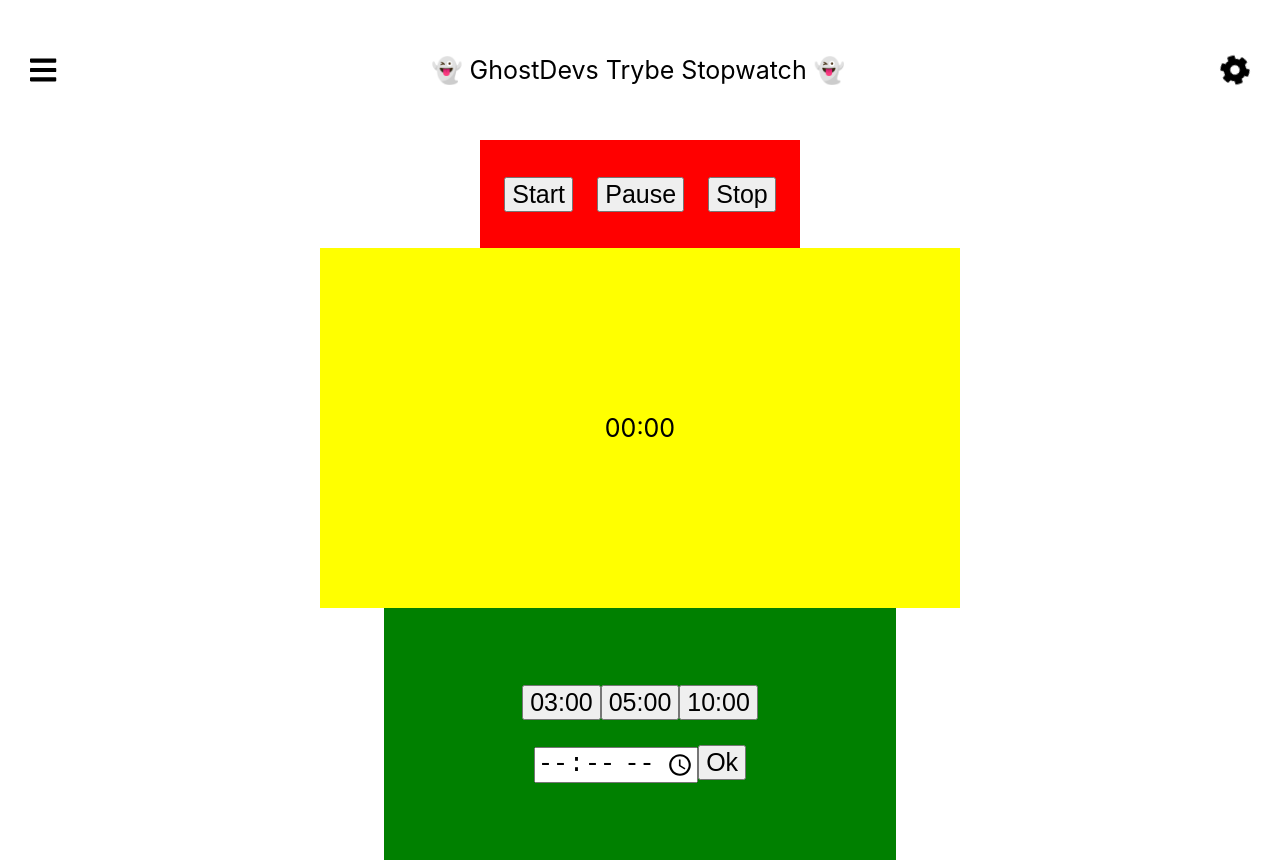
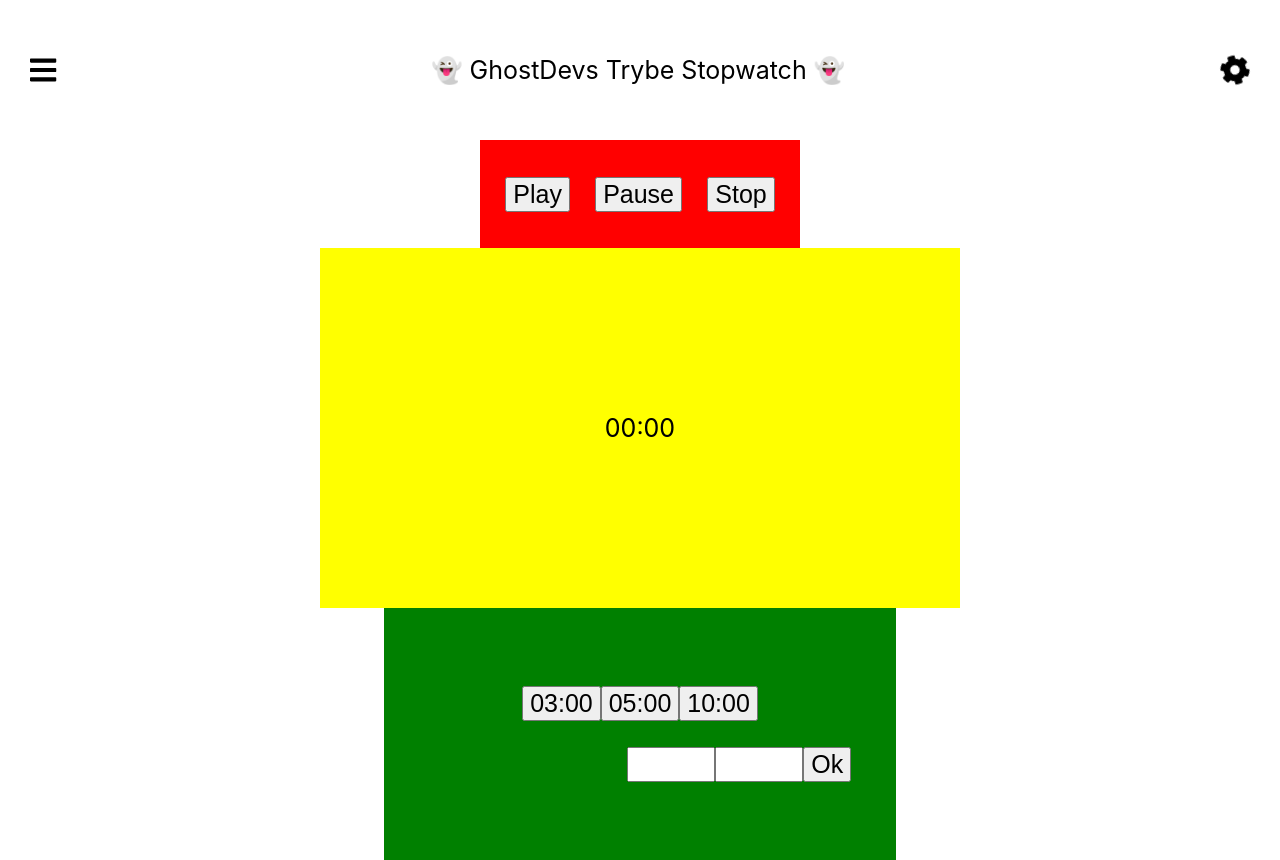
Before and after one commit to alanmdf/ghostdevs-stopwatch, a React (Create React App) app in the folder stopwatch-challenge/: page / in a window 1280 px wide. Built offline with nearby package versions, Linux system fonts and the light colour scheme.

Commit message:
Botao de tempo customizado implementado

```diff
--- a/stopwatch-challenge/src/App.css
+++ b/stopwatch-challenge/src/App.css
@@ -64,4 +64,10 @@ header {
 
 .customize-timer-div {
   margin-top: 5%;
+  display: flex;
+  width: 5%;
 }
+
+.input-minutes, .input-seconds {
+  width: 10vh;
+}
--- a/stopwatch-challenge/src/Components/ActionButtons.jsx
+++ b/stopwatch-challenge/src/Components/ActionButtons.jsx
@@ -2,16 +2,12 @@ import React, { Component } from 'react';
 import PropTypes from 'prop-types';
 
 class ActionButtons extends Component {
-  constructor(props) {
-    super(props);
-  }
-
   render() {
     const { startClock, pauseClock, stopClock } = this.props;
 
     return (
       <div className="action-btns-div">
-        <button type="button" onClick={ startClock }>Start</button>
+        <button type="button" onClick={ startClock }>Play</button>
         <button type="button" onClick={ pauseClock }>Pause</button>
         <button type="button" onClick={ stopClock }>Stop</button>
       </div>
--- a/stopwatch-challenge/src/Components/RenderApp.jsx
+++ b/stopwatch-challenge/src/Components/RenderApp.jsx
@@ -17,14 +17,11 @@ class RenderApp extends Component {
     this.changeTimer = this.changeTimer.bind(this);
     this.finishMinutes = this.finishMinutes.bind(this);
     this.setStandardTimer = this.setStandardTimer.bind(this);
+    this.setCustomTimer = this.setCustomTimer.bind(this);
     this.checkZeros = this.checkZeros.bind(this);
+    this.startClock = this.startClock.bind(this);
     this.pauseClock = this.pauseClock.bind(this);
     this.stopClock = this.stopClock.bind(this);
-  }
-
-  componentDidMount() {
-    this.changeTimer();
-    this.checkZeros();
   }
 
   componentDidUpdate() {
@@ -35,6 +32,13 @@ class RenderApp extends Component {
     this.setState({
       timerSecond: 0,
       timerMin: minutes,
+    });
+  }
+
+  setCustomTimer(min, sec) {
+    this.setState({
+      timerSecond: sec,
+      timerMin: min,
     });
   }
 
@@ -63,6 +67,13 @@ class RenderApp extends Component {
     }));
   }
 
+  startClock() {
+    const { timerSecond, timerMin } = this.state;
+    if (timerMin === 0 && timerSecond === 0) {
+      return null;
+    } this.changeTimer();
+  }
+
   pauseClock() {
     clearInterval(this.interval);
   }
@@ -79,12 +90,15 @@ class RenderApp extends Component {
         <Header />
         <section className="main-section">
           <ActionButtons
-            startClock={ this.changeTimer }
+            startClock={ this.startClock }
             pauseClock={ this.pauseClock }
             stopClock={ this.stopClock }
           />
           <Timer timerSecond={ timerSecond } timerMin={ timerMin } />
-          <SetupButtons setStandardTimer={ this.setStandardTimer } />
+          <SetupButtons
+            setStandardTimer={ this.setStandardTimer }
+            setCustomTimer={ this.setCustomTimer }
+          />
         </section>
       </main>
     );
--- a/stopwatch-challenge/src/Components/SetupButtons.jsx
+++ b/stopwatch-challenge/src/Components/SetupButtons.jsx
@@ -4,17 +4,25 @@ import PropTypes from 'prop-types';
 class SetupButtons extends Component {
   constructor(props) {
     super(props);
-    this.state = {};
 
-    this.handleClick = this.handleClick.bind(this);
+    this.state = {
+      customMin: 0,
+      customSec: 0,
+    };
+
+    this.handleChange = this.handleChange.bind(this);
   }
 
-  handleClick() {
-    console.log();
+  handleChange({ target }) {
+    console.log(target.name, target.value);
+    this.setState({
+      [target.name]: Number(target.value),
+    });
   }
 
   render() {
-    const { setStandardTimer } = this.props;
+    const { setStandardTimer, setCustomTimer } = this.props;
+    const { customMin, customSec } = this.state;
     const THREE_MINUTES = 3;
     const FIVE_MINUTES = 5;
     const TEN_MINUTES = 10;
@@ -42,8 +50,26 @@ class SetupButtons extends Component {
           </button>
         </div>
         <form className="customize-timer-div">
-          <input type="time" />
-          <button type="button" onClick={ this.handleClick }>Ok</button>
+          <input
+            type="text"
+            name="customMin"
+            className="input-minutes"
+            onChange={ this.handleChange }
+            maxLength="2"
+          />
+          <input
+            type="text"
+            name="customSec"
+            className="input-seconds"
+            onChange={ this.handleChange }
+            maxLength="2"
+          />
+          <button
+            type="button"
+            onClick={ () => setCustomTimer(customMin, customSec) }
+          >
+            Ok
+          </button>
         </form>
       </div>
     );
@@ -52,6 +78,7 @@ class SetupButtons extends Component {
 
 SetupButtons.propTypes = {
   setStandardTimer: PropTypes.func.isRequired,
+  setCustomTimer: PropTypes.func.isRequired,
 };
 
 export default SetupButtons;
```
